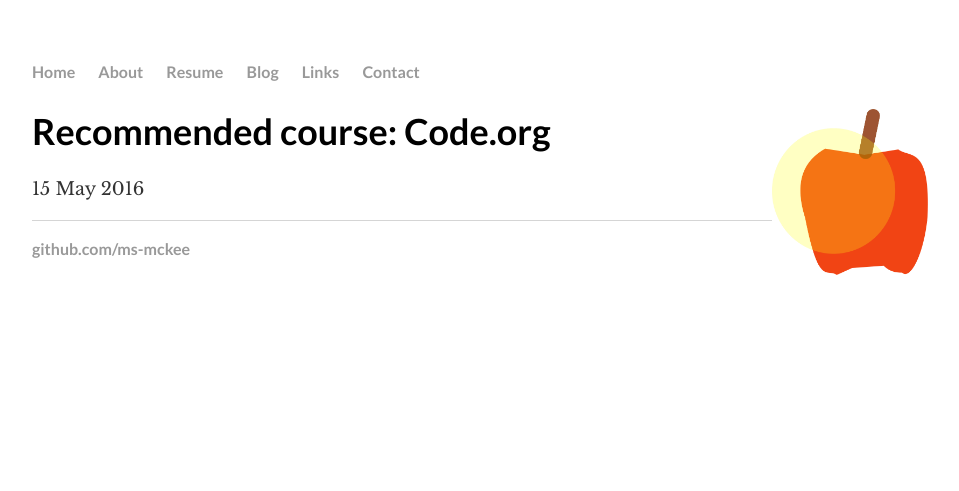
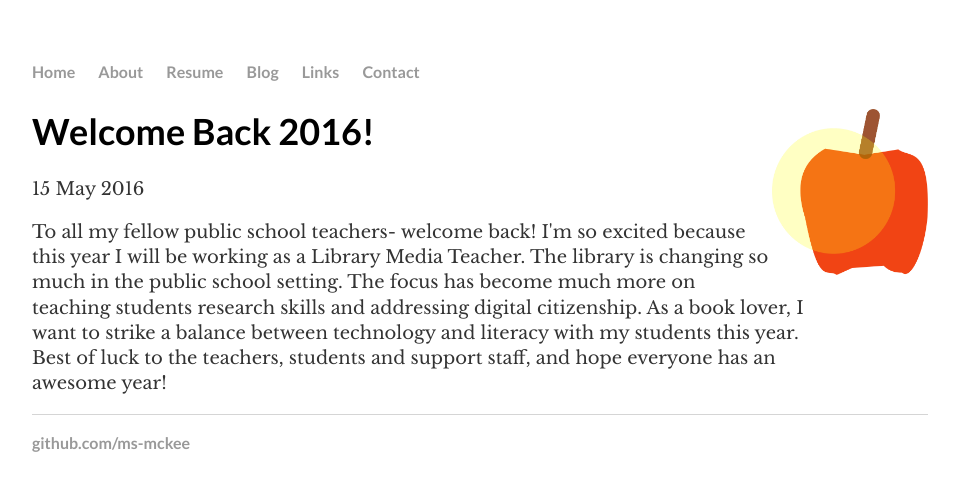
Before and after one commit to ms-mckee/ms-mckee.github.io, a Jekyll site: the page built from _posts/2016-08-14-welcome-back.md, in a window 1280 px wide. Shown: the top 491 px of the page, without its empty margins (160-1119 px from the left). Built offline with Jekyll 4.4.1, drawn with Linux system fonts in a browser that asks for light colours.

Commit message:
Update 2016-08-14-welcome-back.md

```diff
--- a/_posts/2016-08-14-welcome-back.md
+++ b/_posts/2016-08-14-welcome-back.md
@@ -1,5 +1,8 @@
 ---
 layout: post
-title: "Recommended course: Code.org"
+title: "Welcome Back 2016!"
 date: 2016-05-15
 ---
+
+<p>
+To all my fellow public school teachers- welcome back! I'm so excited because this year I will be working as a Library Media Teacher. The library is changing so much in the public school setting. The focus has become much more on teaching students research skills and addressing digital citizenship. As a book lover, I want to strike a balance between technology and literacy with my students this year. Best of luck to the teachers, students and support staff, and hope everyone has an awesome year!
```
